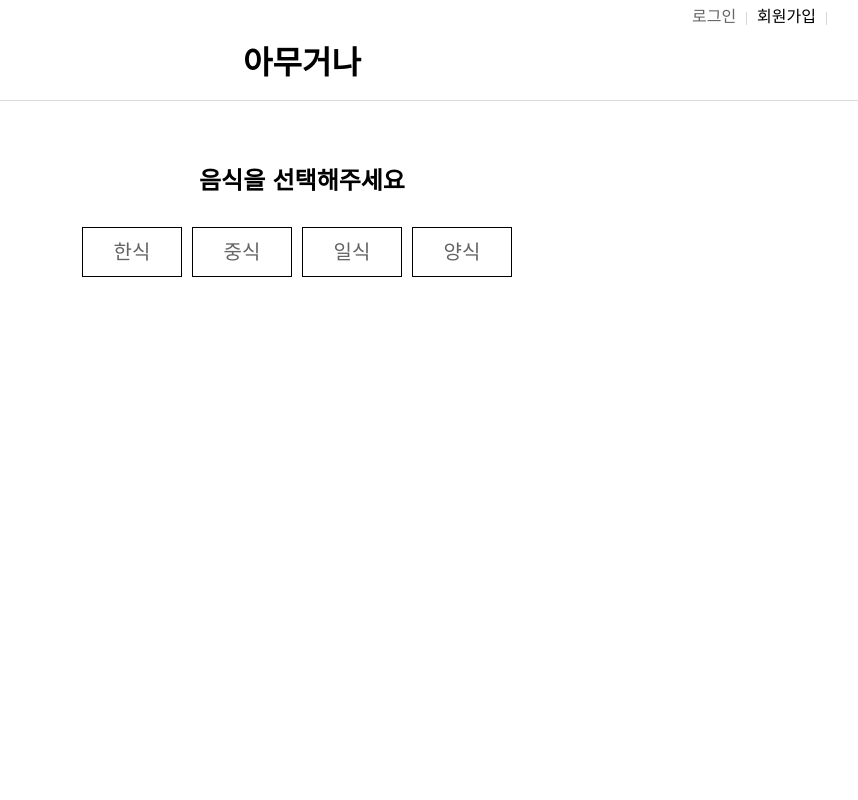
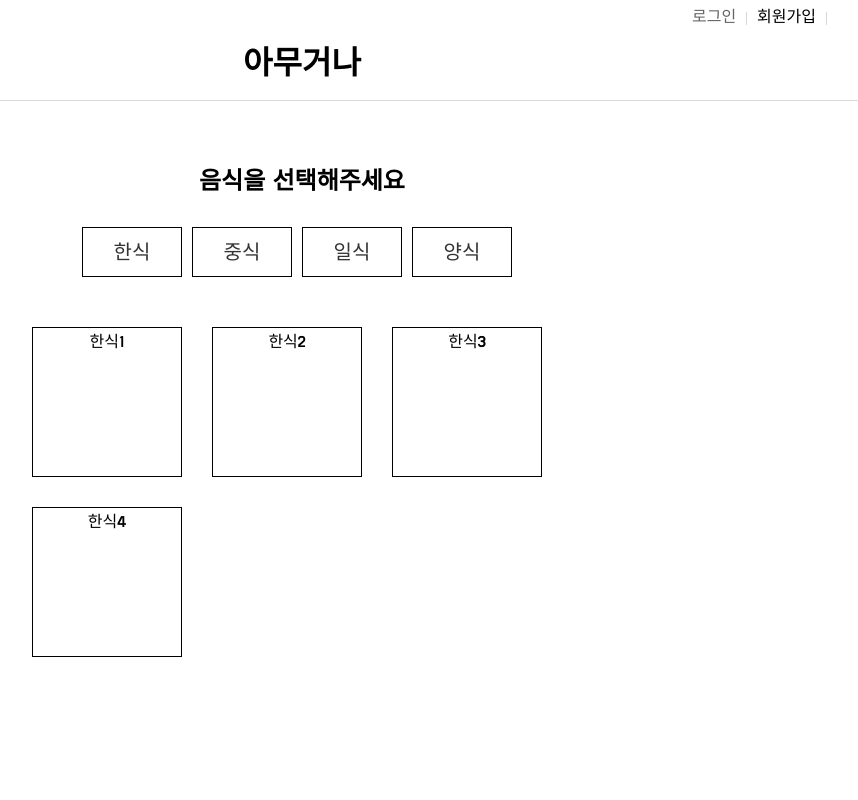
Before and after one commit to Amuguna-project/Amuguna, a React (Create React App) app: page / in a window 1280 px wide. Shown: the top 800 px of the page, without its empty margins (338-1196 px from the left). Built offline with nearby package versions, Linux system fonts and the light colour scheme.

Commit message:
음식 배열 만드는중

```diff
--- a/public/index.html
+++ b/public/index.html
@@ -10,34 +10,12 @@
       content="Web site created using create-react-app"
     />
     <link rel="apple-touch-icon" href="%PUBLIC_URL%/logo192.png" />
-    <!--
-      manifest.json provides metadata used when your web app is installed on a
-      user's mobile device or desktop. See https://developers.google.com/web/fundamentals/web-app-manifest/
-    -->
+
     <link rel="manifest" href="%PUBLIC_URL%/manifest.json" />
-    <!--
-      Notice the use of %PUBLIC_URL% in the tags above.
-      It will be replaced with the URL of the `public` folder during the build.
-      Only files inside the `public` folder can be referenced from the HTML.
 
-      Unlike "/favicon.ico" or "favicon.ico", "%PUBLIC_URL%/favicon.ico" will
-      work correctly both with client-side routing and a non-root public URL.
-      Learn how to configure a non-root public URL by running `npm run build`.
-    -->
-    <title>React App</title>
+    <title>Amuguna</title>
   </head>
   <body>
-    <noscript>You need to enable JavaScript to run this app.</noscript>
     <div id="root"></div>
-    <!--
-      This HTML file is a template.
-      If you open it directly in the browser, you will see an empty page.
-
-      You can add webfonts, meta tags, or analytics to this file.
-      The build step will place the bundled scripts into the <body> tag.
-
-      To begin the development, run `npm start` or `yarn start`.
-      To create a production bundle, use `npm run build` or `yarn build`.
-    -->
   </body>
 </html>
--- /dev/null
+++ b/src/components/ChooseFood.js
@@ -0,0 +1,49 @@
+import React from "react";
+
+const koreaFood = [
+  { id: 1, name: "한식1" },
+  { id: 2, name: "한식2" },
+  { id: 3, name: "한식3" },
+  { id: 4, name: "한식4" },
+];
+
+const chinaFood = [
+  { id: 1, name: "중식1" },
+  { id: 2, name: "중식2" },
+  { id: 3, name: "중식3" },
+  { id: 4, name: "중식4" },
+];
+
+const japenFood = [
+  { id: 1, name: "일식1" },
+  { id: 2, name: "일식2" },
+  { id: 3, name: "일식3" },
+  { id: 4, name: "일식4" },
+];
+
+const americaFood = [
+  { id: 1, name: "양식1" },
+  { id: 2, name: "양식2" },
+  { id: 3, name: "양식3" },
+  { id: 4, name: "양식4" },
+];
+
+const koreaList = koreaFood.map((name) => <li key={name.id}>{name.name}</li>);
+
+const chinaList = chinaFood.map((name) => <li key={name.id}>{name.name}</li>);
+
+const japenList = japenFood.map((name) => <li key={name.id}>{name.name}</li>);
+
+const americaList = americaFood.map((name) => (
+  <li key={name.id}>{name.name}</li>
+));
+
+const ChooseFood = () => {
+  return (
+    <div className="food-list">
+      <ul className="list">{koreaList}</ul>
+    </div>
+  );
+};
+
+export default ChooseFood;
--- a/src/components/css/main.css
+++ b/src/components/css/main.css
@@ -36,6 +36,7 @@
   height: 50px;
   border:1px solid black;
   margin-right:10px;
+  cursor: pointer;
 }
 
 .food-category{
@@ -47,3 +48,29 @@
     height:100%;
     line-height:50px;
 }
+
+/* ChooseFood */
+
+.content-step2{
+  width:600px;
+  margin:0 auto;
+}
+
+.food-list{
+  overflow:hidden;
+  width:600px;
+}
+
+.food-list .list{
+  overflow:hidden;
+  width:600px;
+}
+
+.food-list .list li{
+  float: left;
+  width:150px;
+  height:150px;
+  border: 1px solid black;
+  margin-left: 30px;
+  margin-bottom: 30px;
+}
--- a/src/pages/Main.js
+++ b/src/pages/Main.js
@@ -1,6 +1,19 @@
-import React from "react";
+import React, { useState } from "react";
 import "../components/css/main.css";
-import { Link } from "react-router-dom";
+import ChooseFood from "../components/ChooseFood";
+
+const FoodCategory = [
+  { id: 1, name: "한식" },
+  { id: 2, name: "중식" },
+  { id: 3, name: "일식" },
+  { id: 4, name: "양식" },
+];
+
+const categoryList = FoodCategory.map((name) => (
+  <li key={name.id} className="group-name">
+    <span className="name">{name.name}</span>
+  </li>
+));
 
 const MainApp = () => {
   return (
@@ -8,28 +21,10 @@ const MainApp = () => {
       <div className="content-step1">
         <h2 className="food-tit">음식을 선택해주세요</h2>
         <div className="food-group">
-          <ul className="food-category">
-            <li className="group-name">
-              <Link to="#">
-                <span className="name">한식</span>
-              </Link>
-            </li>
-            <li className="group-name">
-              <Link to="#">
-                <span className="name">중식</span>
-              </Link>
-            </li>
-            <li className="group-name">
-              <Link to="#">
-                <span className="name">일식</span>
-              </Link>
-            </li>
-            <li className="group-name">
-              <Link to="#">
-                <span className="name">양식</span>
-              </Link>
-            </li>
-          </ul>
+          <ul className="food-category">{categoryList}</ul>
+        </div>
+        <div className="content-step2">
+          <ChooseFood />
         </div>
       </div>
     </div>
```
